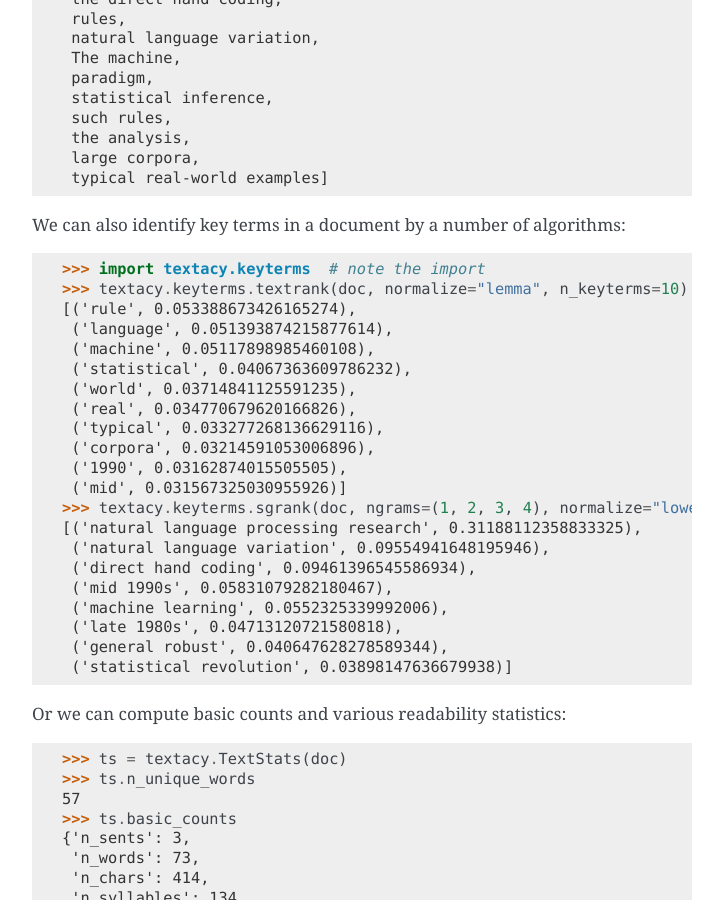
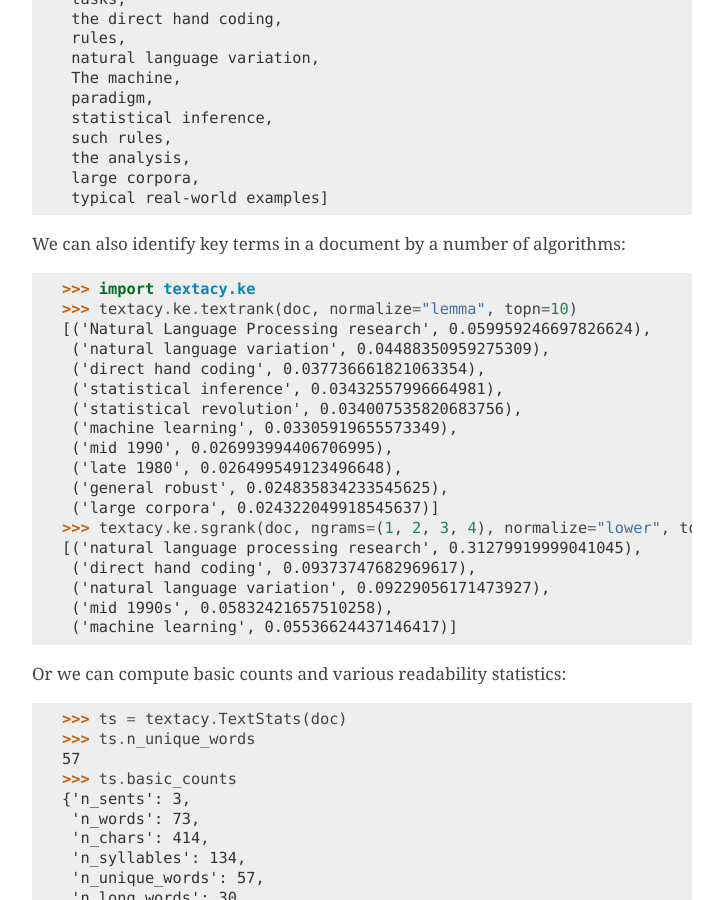
Before and after one commit to chartbeat-labs/textacy, a Sphinx documentation site: the page built from docs/source/getting_started/quickstart.rst, in a window 1280 px wide and 900 px high, scrolled down 3027 px. Shown: the whole window, without its empty margins (388-1111 px from the left). Built offline with Sphinx 7.4.7, drawn with Linux system fonts in a browser that asks for light colours; the version number could not be read and is left out.

Commit message:
Update quickstart docs and tests for new ke subpkg

```diff
--- a/docs/source/getting_started/quickstart.rst
+++ b/docs/source/getting_started/quickstart.rst
@@ -22,7 +22,8 @@ Let's start with a single text document:
     ...     "of rules, which is not in general robust to natural language variation. "
     ...     "The machine-learning paradigm calls instead for using statistical inference "
     ...     "to automatically learn such rules through the analysis of large corpora "
-    ...     "of typical real-world examples.")
+    ...     "of typical real-world examples."
+    ... )
 
 **Note:** In almost all cases, textacy (as well as spaCy) expects to be
 working with unicode text data. Throughout the code, this is indicated as ``str``
@@ -167,27 +168,24 @@ We can also identify key terms in a document by a number of algorithms:
 
 .. code-block:: pycon
 
-    >>> import textacy.keyterms  # note the import
-    >>> textacy.keyterms.textrank(doc, normalize="lemma", n_keyterms=10)
-    [('rule', 0.053388673426165274),
-     ('language', 0.051393874215877614),
-     ('machine', 0.05117898985460108),
-     ('statistical', 0.04067363609786232),
-     ('world', 0.03714841125591235),
-     ('real', 0.034770679620166826),
-     ('typical', 0.033277268136629116),
-     ('corpora', 0.03214591053006896),
-     ('1990', 0.03162874015505505),
-     ('mid', 0.031567325030955926)]
-    >>> textacy.keyterms.sgrank(doc, ngrams=(1, 2, 3, 4), normalize="lower", n_keyterms=0.1)
-    [('natural language processing research', 0.31188112358833325),
-     ('natural language variation', 0.09554941648195946),
-     ('direct hand coding', 0.09461396545586934),
-     ('mid 1990s', 0.05831079282180467),
-     ('machine learning', 0.0552325339992006),
-     ('late 1980s', 0.04713120721580818),
-     ('general robust', 0.040647628278589344),
-     ('statistical revolution', 0.03898147636679938)]
+    >>> import textacy.ke
+    >>> textacy.ke.textrank(doc, normalize="lemma", topn=10)
+    [('Natural Language Processing research', 0.059959246697826624),
+     ('natural language variation', 0.04488350959275309),
+     ('direct hand coding', 0.037736661821063354),
+     ('statistical inference', 0.03432557996664981),
+     ('statistical revolution', 0.034007535820683756),
+     ('machine learning', 0.03305919655573349),
+     ('mid 1990', 0.026993994406706995),
+     ('late 1980', 0.026499549123496648),
+     ('general robust', 0.024835834233545625),
+     ('large corpora', 0.024322049918545637)]
+    >>> textacy.ke.sgrank(doc, ngrams=(1, 2, 3, 4), normalize="lower", topn=0.1)
+    [('natural language processing research', 0.31279919999041045),
+     ('direct hand coding', 0.09373747682969617),
+     ('natural language variation', 0.09229056171473927),
+     ('mid 1990s', 0.05832421657510258),
+     ('machine learning', 0.05536624437146417)]
 
 Or we can compute basic counts and various readability statistics:
 
```
Also changed, not shown: 1 other file.
